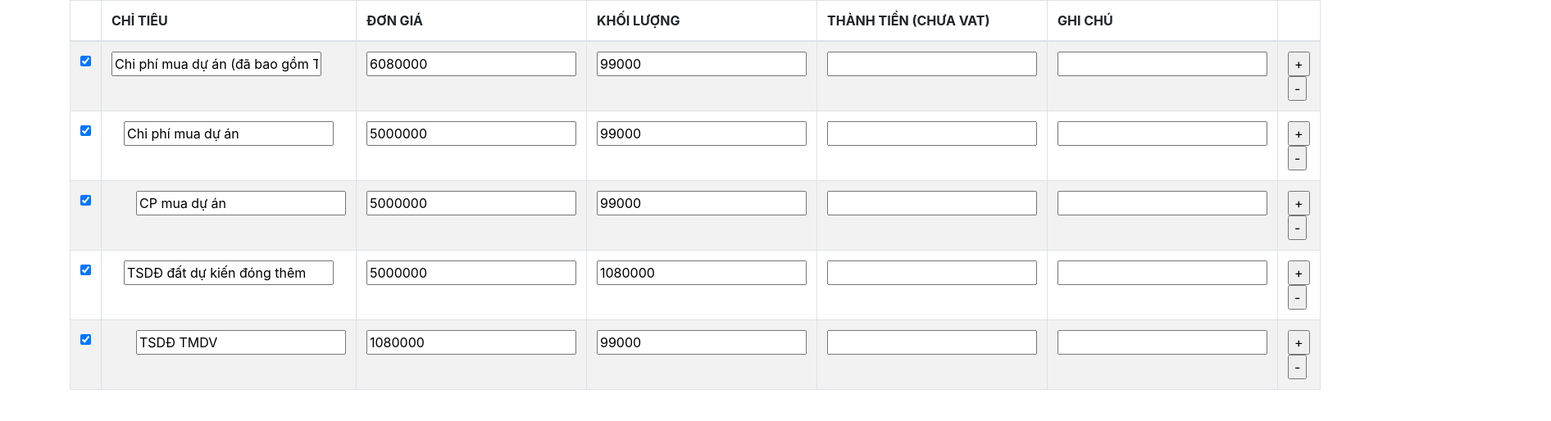
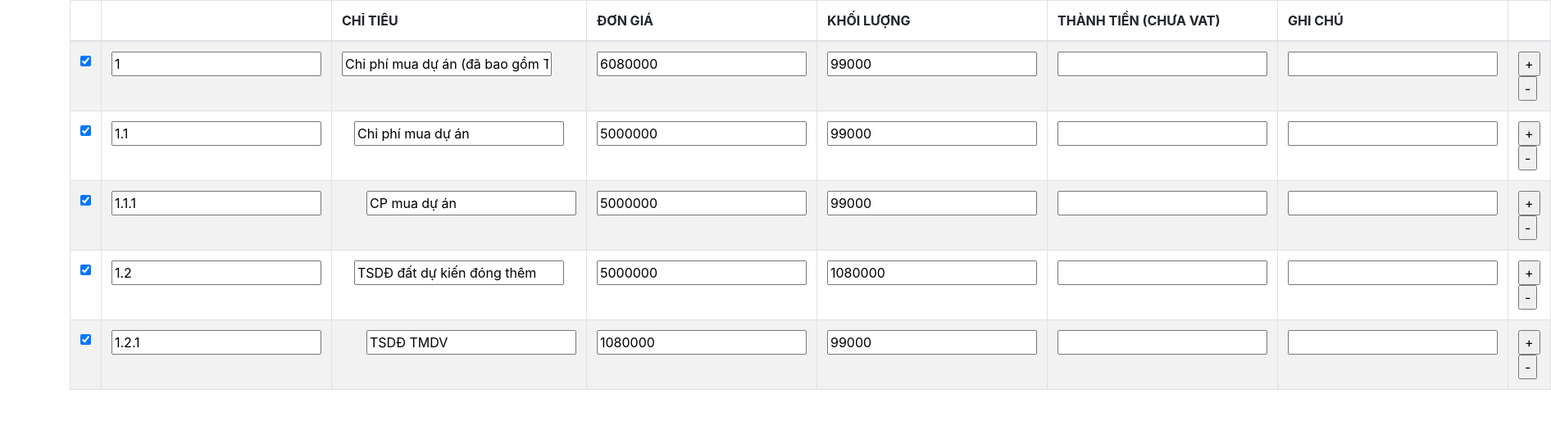
Before and after one commit to binhfoto/fs-frontend-poc, a React (Create React App) app: page / in a window 1280 px wide. Shown: the top 514 px of the page at 82% size, 1892 px wide, since content can reach past the window. Built offline with nearby package versions, Linux system fonts and the light colour scheme.

Commit message:
commit04: editable fields

```diff
--- a/src/components/FsRow.jsx
+++ b/src/components/FsRow.jsx
@@ -1,31 +1,89 @@
 import React from "react";
 import isObject from "lodash/isObject";
+import cloneDeep from "lodash/cloneDeep";
+import partial from "lodash/partial";
+// import isNil from "lodash/isNil";
 
-/*
-<tr>
-    <td>1</td>
-    <td>Mark</td>
-    <td>Otto</td>
-    <td>@mdo</td>
-</tr>
- */
+function getUpdatedRow(row, columnKey, value) {
+    const newRow = cloneDeep(row);
+    const field = newRow[columnKey];
+    if (isObject(field)) {
+        newRow[columnKey].value = value;
+    } else {
+        newRow[columnKey] = value;
+    }
+    return newRow;
+}
 
-function renderEditableField(value, type = "text", indent) {
-    const style = {
-        marginLeft: indent * 15,
-    };
+function handleFieldChange(row, rowIndex, columnKey, onRowChange, event) {
+    const updatedRow = getUpdatedRow(row, columnKey, event.target.value);
+    onRowChange(updatedRow, rowIndex);
+}
+
+function renderEditableTextField(row, rowIndex, columnKey, isEditMode, onRowChange) {
+    const value = row[columnKey];
+    if (!isEditMode) {
+        return value;
+    }
+
     return (
-        <div style={style}>
-            <input type={type} defaultValue={value} />
+        <div>
+            <input
+                type="text"
+                value={value}
+                onChange={partial(handleFieldChange, row, rowIndex, columnKey, onRowChange)}
+            />
         </div>
     );
 }
 
-function renderSelectionField(value) {
+function renderEditableTextFieldWithIndent(row, rowIndex, columnKey, isEditMode, onRowChange) {
+    const value = row[columnKey];
+    const style = {
+        marginLeft: row.indent * 15, // TODO: define constant for 15
+    };
+
+    let element = value;
+    if (isEditMode) {
+        element = (
+            <input
+                type="text"
+                value={value}
+                onChange={partial(handleFieldChange, row, rowIndex, columnKey, onRowChange)}
+            />
+        );
+    }
+
+    return <div style={style}>{element}</div>;
+}
+
+function renderEditableMetricField(row, rowIndex, columnKey, isEditMode, onRowChange) {
+    const { value } = row[columnKey];
+    if (isEditMode) {
+        return (
+            <input
+                type="number"
+                value={value}
+                onChange={partial(handleFieldChange, row, rowIndex, columnKey, onRowChange)}
+            />
+        );
+    }
+    return value;
+}
+
+function renderSelectionField(row, columnKey, isEditMode) {
+    const value = row[columnKey];
+    if (!isEditMode) {
+        return null;
+    }
     return <input type="checkbox" checked={value} />;
 }
 
-function renderActionsField() {
+function renderActionsField(isEditMode) {
+    if (!isEditMode) {
+        return null;
+    }
+
     return (
         <div>
             <input type="button" value="+" />
@@ -34,36 +92,43 @@ function renderActionsField() {
     );
 }
 
+// TODO: convert this to class component so that we don't pass props around
 export default function FsRow(props) {
-    const { row, columns, mode } = props;
+    const { row, index: rowIndex, columns, mode, onRowChange } = props;
     const isEditMode = mode.indexOf("edit") !== -1;
-    let tds = columns.map((column) => {
+
+    const tds = columns.map((column, index) => {
         const { key } = column;
+        const fieldValue = row[key];
 
-        if (key === "actions" && isEditMode) {
-            return <td key={key}>{renderActionsField()}</td>;
+        if (isEditMode && index === columns.length - 1) {
+            return <td key={key}>{renderActionsField(isEditMode)}</td>;
         }
 
-        if (row[key] === undefined || row[key] === null) {
-            return <td key={key}></td>;
+        // if (isNil(fieldValue)) {
+        //     // is null or undefined
+        //     return <td key={key}></td>;
+        // }
+
+        if (key === "isSelected") {
+            return <td key={key}>{renderSelectionField(row, key, isEditMode)}</td>;
         }
 
-        if (key === "isSelected" && isEditMode) {
-            return <td key={key}>{renderSelectionField(row[key])}</td>;
+        if (key === "name") {
+            return (
+                <td key={key}>
+                    {renderEditableTextFieldWithIndent(row, rowIndex, key, isEditMode, onRowChange)}
+                </td>
+            );
         }
 
-        if (isObject(row[key])) {
-            const { value } = row[key];
-            return <td key={key}>{isEditMode ? renderEditableField(value, "number") : value}</td>;
+        if (isObject(fieldValue)) {
+            return (
+                <td key={key}>{renderEditableMetricField(row, rowIndex, key, isEditMode, onRowChange)}</td>
+            );
         }
 
-        return (
-            <td key={key}>
-                {isEditMode
-                    ? renderEditableField(row[key], "text", key === "name" ? row.indent : 0)
-                    : row[key]}
-            </td>
-        );
+        return <td key={key}>{renderEditableTextField(row, rowIndex, key, isEditMode, onRowChange)}</td>;
     });
 
     return <tr>{tds}</tr>;
--- a/src/components/FsRows.jsx
+++ b/src/components/FsRows.jsx
@@ -1,23 +1,15 @@
 import React from "react";
-import isEmpty from "lodash/isEmpty";
-
 import FsRow from "./FsRow";
 
-function normalizeRows(rows, indent) {
-    let flatRows = [];
-
-    rows.forEach((row) => {
-        if (!row) {
-            return [];
-        }
-
-        flatRows = [...flatRows, { ...row, indent }];
-        if (!isEmpty(row.rows)) {
-            flatRows = [...flatRows, ...normalizeRows(row.rows, indent + 1)];
-        }
+function indentRows(rows) {
+    return rows.map((row, index) => {
+        const { path } = row;
+        const indent = path.split(".").length - 1;
+        return {
+            ...row,
+            indent,
+        };
     });
-
-    return flatRows;
 }
 
 /*
@@ -43,12 +35,19 @@ function normalizeRows(rows, indent) {
  */
 
 export default function FsRows(props) {
-    const { rows, columns, mode } = props;
-    const normalizedRows = normalizeRows(rows, 0);
+    const { rows, columns, mode, onRowChange } = props;
+    const normalizedRows = indentRows(rows, 0);
     return (
         <>
             {normalizedRows.map((row, index) => (
-                <FsRow key={index} row={row} columns={columns} mode={mode} />
+                <FsRow
+                    key={index}
+                    row={row}
+                    index={index}
+                    columns={columns}
+                    mode={mode}
+                    onRowChange={onRowChange}
+                />
             ))}
         </>
     );
--- a/src/components/FsTable.jsx
+++ b/src/components/FsTable.jsx
@@ -12,21 +12,21 @@ function renderHeader(columns) {
     );
 }
 
-function renderRows(rows, columns, mode) {
+function renderRows(rows, columns, mode, onRowChange) {
     return (
         <tbody>
-            <FsRows rows={rows} columns={columns} mode={mode} />
+            <FsRows rows={rows} columns={columns} mode={mode} onRowChange={onRowChange} />
         </tbody>
     );
 }
 
 function FsTable(props) {
-    const { rows, columns, mode } = props;
+    const { rows, columns, mode, onRowChange } = props;
 
     return (
         <Table striped bordered>
             {renderHeader(columns, mode)}
-            {renderRows(rows, columns, mode)}
+            {renderRows(rows, columns, mode, onRowChange)}
         </Table>
     );
 }
--- a/src/features/table4/Table.jsx
+++ b/src/features/table4/Table.jsx
@@ -1,6 +1,7 @@
 import React from "react";
+import isObject from "lodash/isObject";
+
 import FsTable from "../../components/FsTable";
-
 import fixture from "../../fixtures/table4-tong-muc-dau-tu";
 
 class FsTableContainer extends React.Component {
@@ -11,9 +12,21 @@ class FsTableContainer extends React.Component {
 
     render() {
         const { columns, rows } = this.state;
+        return <FsTable columns={columns} rows={rows} mode="edit" onRowChange={this.handleRowChange} />;
+    }
 
-        return <FsTable columns={columns} rows={rows} mode="edit" />;
-    }
+    handleRowChange = (updatedRow, rowIndex) => {
+        const { rows } = this.state;
+        const updatedRows = rows.map((row, index) => {
+            if (rowIndex === index) {
+                return updatedRow;
+            }
+
+            return row;
+        });
+
+        this.setState({ rows: updatedRows });
+    };
 }
 
 export default FsTableContainer;
--- a/src/fixtures/table4-tong-muc-dau-tu.js
+++ b/src/fixtures/table4-tong-muc-dau-tu.js
@@ -4,6 +4,10 @@ export default {
     columns: [
         {
             key: "isSelected",
+            value: "",
+        },
+        {
+            key: "path",
             value: "",
         },
         {
@@ -35,6 +39,7 @@ export default {
         {
             isSelected: true,
             name: "Chi phí mua dự án (đã bao gồm TSDĐ)",
+            path: "1",
             price: {
                 uuid: uuidv4(),
                 value: 6080000,
@@ -60,10 +65,11 @@ export default {
                 path: "",
             },
             note: "",
-            rows: [
+        },
         {
             isSelected: true,
             name: "Chi phí mua dự án",
+            path: "1.1",
             price: {
                 uuid: uuidv4(),
                 value: 5000000,
@@ -89,10 +95,11 @@ export default {
                 path: "",
             },
             note: "",
-                    rows: [
+        },
         {
             isSelected: true,
             name: "CP mua dự án",
+            path: "1.1.1",
             price: {
                 uuid: uuidv4(),
                 value: 5000000,
@@ -118,13 +125,11 @@ export default {
                 path: "",
             },
             note: "",
-                            rows: [],
-                        },
-                    ],
         },
         {
             isSelected: true,
             name: "TSDĐ đất dự kiến đóng thêm",
+            path: "1.2",
             price: {
                 uuid: uuidv4(),
                 value: 5000000,
@@ -150,10 +155,11 @@ export default {
                 path: "",
             },
             note: "",
-                    rows: [
+        },
         {
             isSelected: true,
             name: "TSDĐ TMDV",
+            path: "1.2.1",
             price: {
                 uuid: uuidv4(),
                 value: 1080000,
@@ -179,11 +185,6 @@ export default {
                 path: "",
             },
             note: "",
-                            rows: [],
-                        },
-                    ],
-                },
-            ],
         },
     ],
 };
```
Lines whose indentation alone changed are shown as unchanged.
